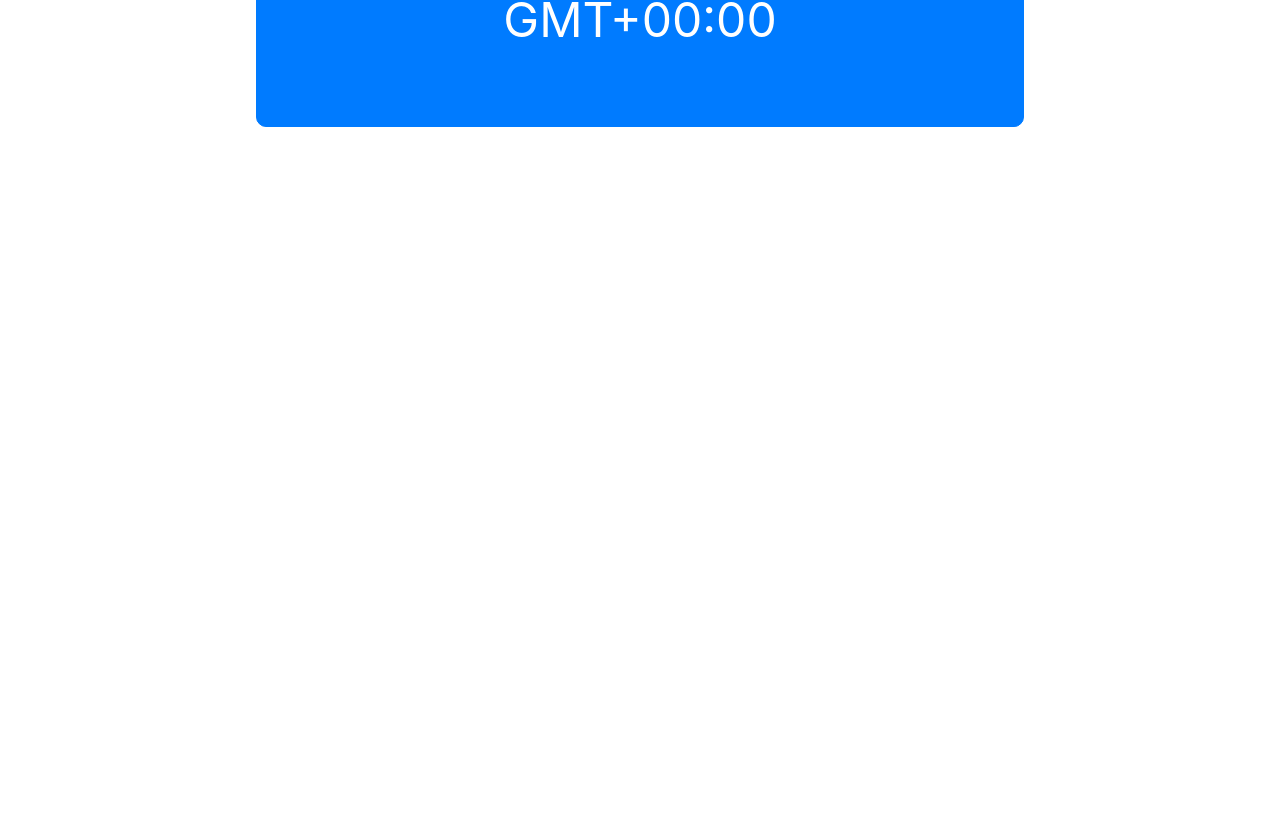
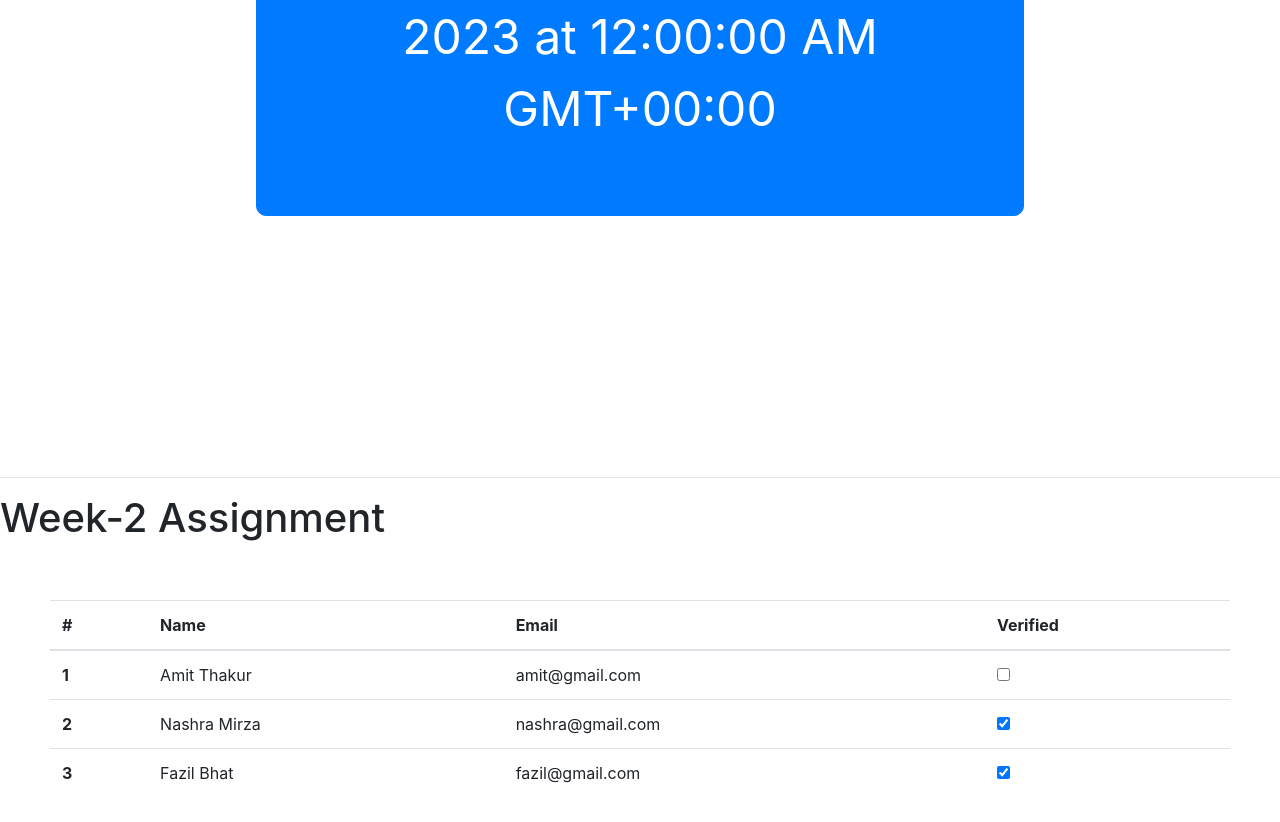
Before and after one commit to amit-sps/Angular, an Angular app: page / in a window 1280 px wide. Shown: the part 452-1274 px from the top of the page. Before the commit the page ends 800 px from the top, so only its background shows below. Built offline with nearby package versions, Linux system fonts and the light colour scheme.

Commit message:
week-2 assignment

```diff
--- a/src/app/app.component.html
+++ b/src/app/app.component.html
@@ -1,3 +1,9 @@
 <div>
- <app-assignment1></app-assignment1>
+    <hr />
+    <h1>Week-1 Assignment </h1>
+    <app-assignment1></app-assignment1>
+    <br />
+    <hr />
+    <h1>Week-2 Assignment </h1>
+    <app-week2></app-week2>
 </div>
--- a/src/app/app.module.ts
+++ b/src/app/app.module.ts
@@ -4,11 +4,13 @@ import { BrowserModule } from '@angular/platform-browser';
 import { AppRoutingModule } from './app-routing.module';
 import { AppComponent } from './app.component';
 import { Assignment1Component } from './assignment1/assignment1.component';
+import { Week2Component } from './week2/week2.component';
 
 @NgModule({
   declarations: [
     AppComponent,
-    Assignment1Component
+    Assignment1Component,
+    Week2Component
   ],
   imports: [
     BrowserModule,
--- /dev/null
+++ b/src/app/week2/week2.component.css
@@ -0,0 +1,3 @@
+.week2Container{
+    padding: 50px;
+}
--- /dev/null
+++ b/src/app/week2/week2.component.html
@@ -0,0 +1,20 @@
+<div class="week2Container">
+    <table class="table">
+        <thead>
+          <tr>
+            <th scope="col">#</th>
+            <th scope="col">Name</th>
+            <th scope="col">Email</th>
+            <th scope="col">Verified</th>
+          </tr>
+        </thead>
+        <tbody>
+          <tr *ngFor="let user of users">
+            <th scope="row">{{user.id}}</th>
+            <td>{{user.name}}</td>
+            <td>{{user.email}}</td>
+            <td><input readonly type="checkbox" aria-label="Checkbox for following text input" [checked]="user.verified"></td>
+          </tr>
+        </tbody>
+      </table>
+</div>
--- /dev/null
+++ b/src/app/week2/week2.component.ts
@@ -0,0 +1,22 @@
+import { Component } from '@angular/core';
+
+interface User {
+  id: number;
+  name: string;
+  email: string;
+  verified: boolean;
+}
+
+@Component({
+  selector: 'app-week2',
+  templateUrl: './week2.component.html',
+  styleUrls: ['./week2.component.css']
+})
+export class Week2Component {
+
+  users: User[] = [
+    { id: 1, name: 'Amit Thakur', email: 'amit@gmail.com', verified:false },
+    { id: 2, name: 'Nashra Mirza', email: 'nashra@gmail.com', verified:true },
+    { id: 3, name: 'Fazil Bhat', email: 'fazil@gmail.com',verified:true }
+  ]
+}
```
Also changed, not shown: 1 other file (tests, documents, lock files or other folders).
